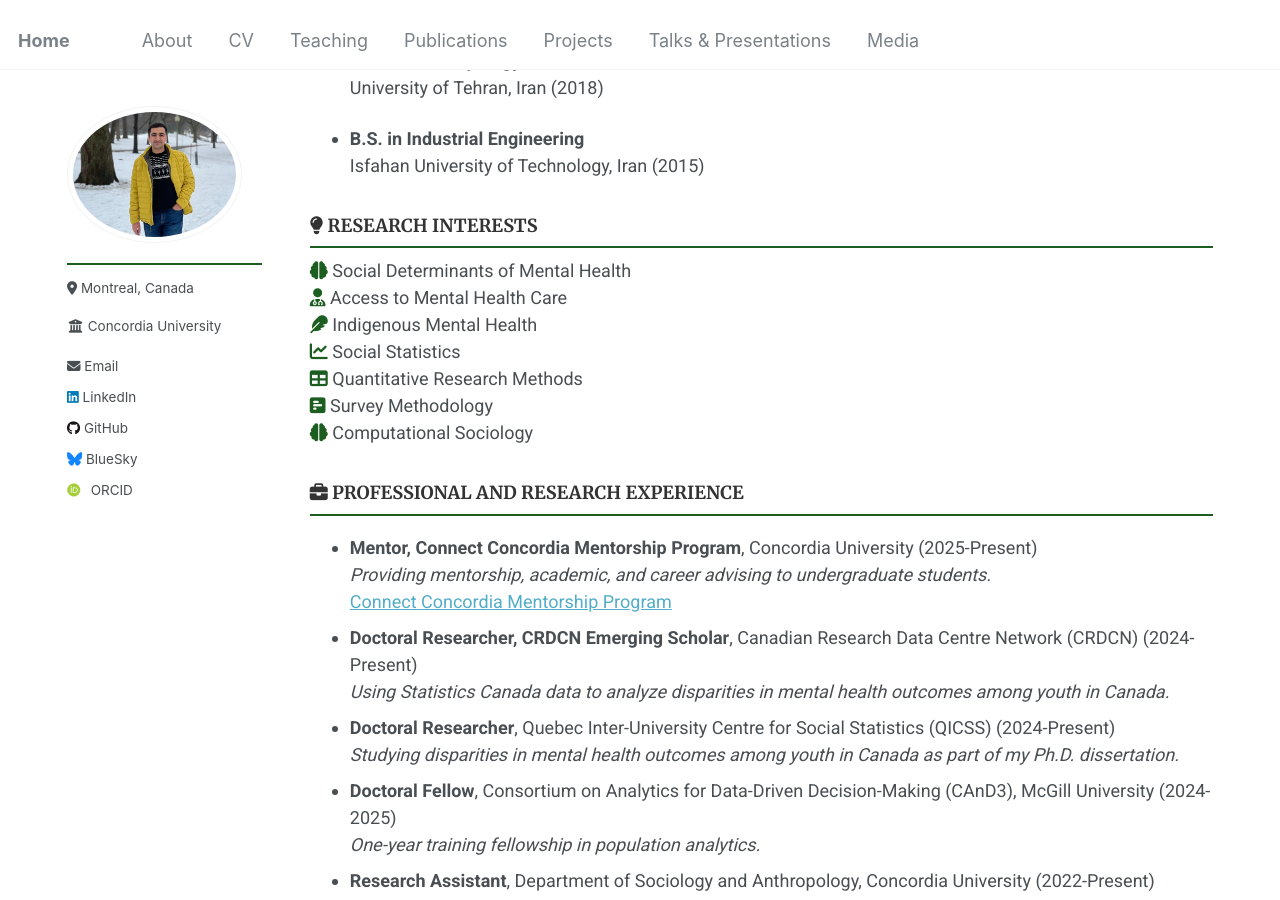
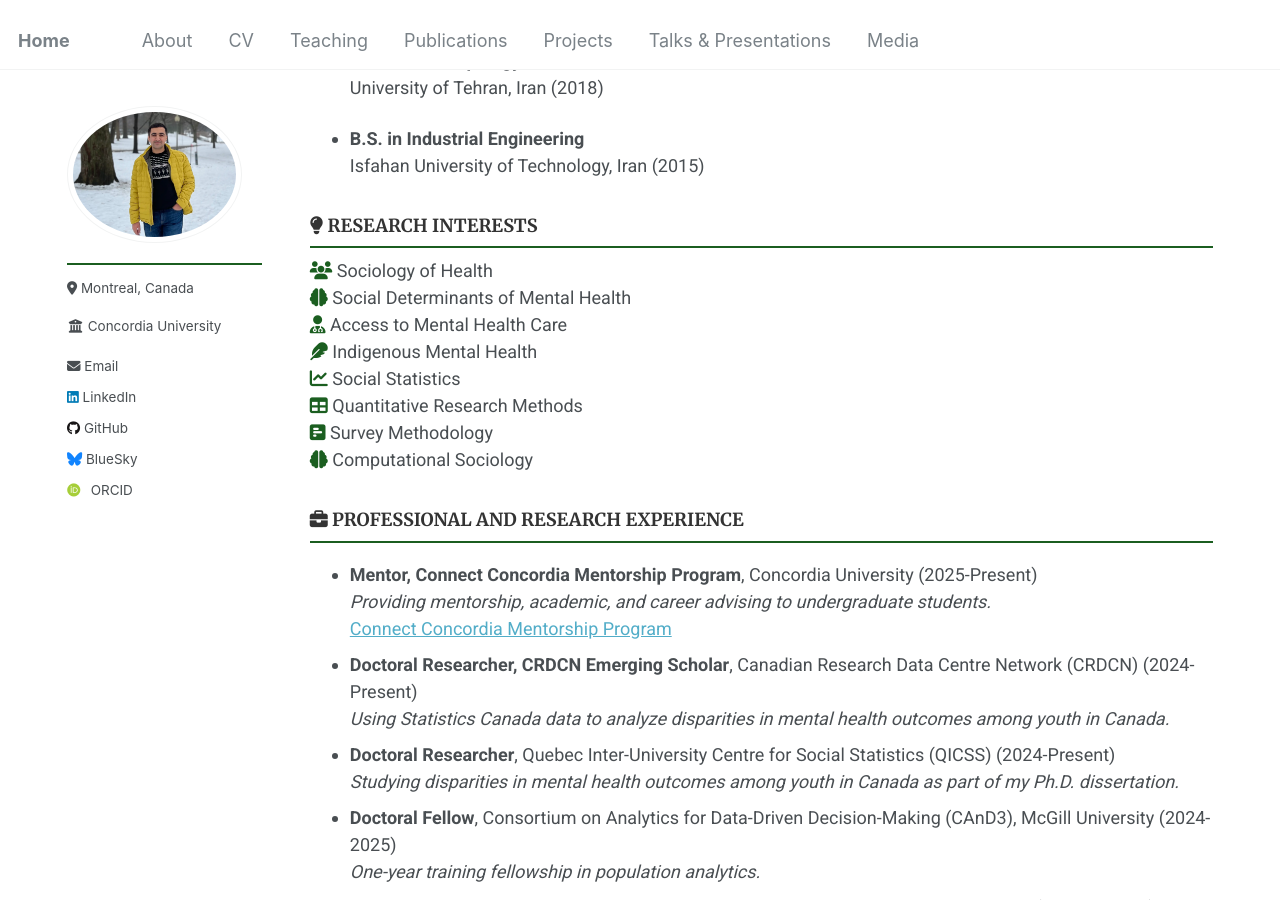
Before and after one commit to Mohsnmonji/mohsnmonji.github.io, a Jekyll site: the page built from _pages/Curriculum Vitae.md, in a window 1280 px wide and 900 px high, scrolled down 333 px. Built offline with Jekyll 4.4.1, drawn with Linux system fonts in a browser that asks for light colours; some web fonts are replaced.

Commit message:
Update Curriculum Vitae.md

```diff
--- a/_pages/Curriculum Vitae.md
+++ b/_pages/Curriculum Vitae.md
@@ -36,6 +36,7 @@ author_profile: true
 <!-- RESEARCH INTERESTS -->
 <h3><i class="fas fa-lightbulb"></i> RESEARCH INTERESTS</h3>
 <div>
+  <i class="fas fa-users" style="color: #1B5E20;"></i> Sociology of Health<br>
   <i class="fas fa-brain" style="color: #1B5E20;"></i> Social Determinants of Mental Health<br>
   <i class="fas fa-user-md" style="color: #1B5E20;"></i> Access to Mental Health Care<br>
   <i class="fas fa-feather" style="color: #1B5E20;"></i> Indigenous Mental Health<br>
```
